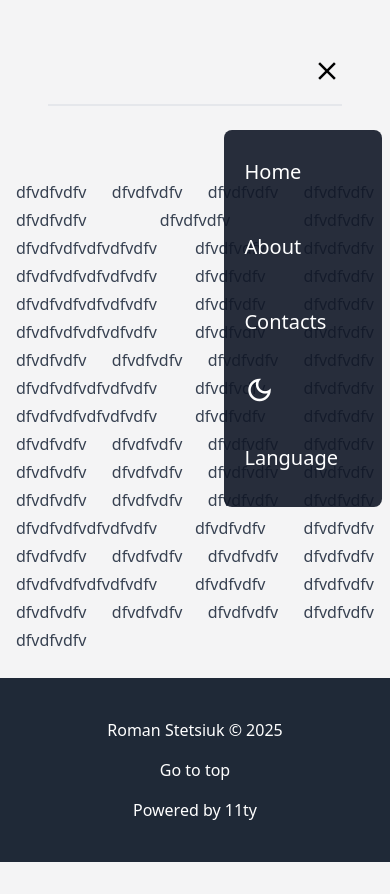
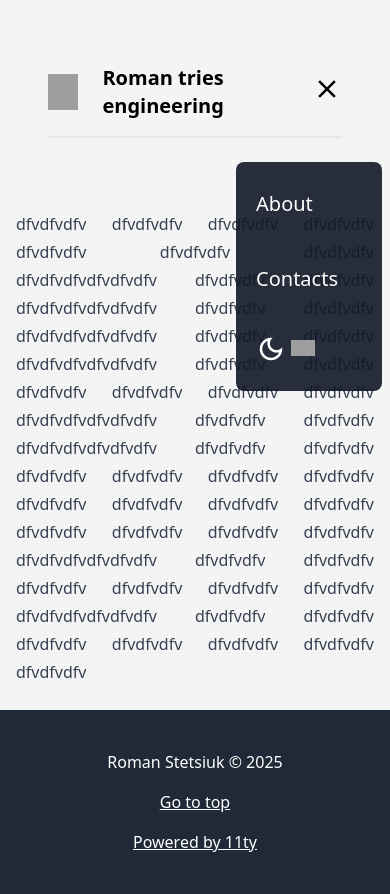
Before and after one commit to curious-grapes/my-website, an Eleventy site: page src/index.html in a window 390 px wide. Both pictures are taken after a click on the button "menu". Before the commit the page ends 862 px from the top, so only its background shows below. Built offline with nearby package versions, Linux system fonts and the light colour scheme; Eleventy itself is replaced by a stand-in of ours; files that its build step writes are made by us from their sources; grey boxes are pictures that could not be loaded.

Commit message:
rework on navigation: links in .json file; added website branding; added footer underline for links;

```diff
--- /dev/null
+++ b/src/_data/navlinks.json
@@ -0,0 +1,7 @@
+{
+    "home": "/",
+    "about": "/about",
+    "contacts": "/contacts",
+    "ua": "/ua",
+    "en": "/en"
+}
--- a/src/_includes/parts/basehead.html
+++ b/src/_includes/parts/basehead.html
@@ -7,3 +7,4 @@
 <link rel="manifest" href="/manifest.json" />
 
 <link href="https://fonts.googleapis.com/css2?family=Material+Symbols+Outlined" rel="stylesheet" />
+<link rel="stylesheet" href="https://cdnjs.cloudflare.com/ajax/libs/animate.css/4.1.1/animate.min.css"/>
--- a/src/_includes/parts/footer.html
+++ b/src/_includes/parts/footer.html
@@ -3,14 +3,14 @@
     <footer class="container mx-auto">
         <div class="flex flex-col md:flex-row justify-between items-center mx-5 ">
             <div class="mb-4 md:mb-0">Roman Stetsiuk &copy; 2025</div>
-            <div class="mb-4 md:mb-0"><a href="" onclick="scrollToTop(event)" class="text-white">Go to top</a></div>
+            <div class="mb-4 md:mb-0"><a href="" onclick="scrollToTop(event)" class="text-white underline underline-offset-auto">Go to top</a></div>
             <script>
                 function scrollToTop(event) {
                     event.preventDefault();
                     window.scrollTo({ top: 0, behavior: 'smooth' });
                 }
             </script>
-            <div><a href="https://www.11ty.dev/" target="_blank" class="text-white">Powered by 11ty</a></div>
+            <div><a href="https://www.11ty.dev/" target="_blank" class="text-white underline underline-offset-auto">Powered by 11ty</a></div>
         </div>
     </footer>
 </div>
--- a/src/_includes/parts/nav.html
+++ b/src/_includes/parts/nav.html
@@ -1,29 +1,30 @@
 <div class="m-12">
   <nav>
-    <div class="py-2 border-b-2 mb-6">
-      <ul class="hidden md:flex justify-normal">
-        <li class="mr-6 text-xl"><a class="nav-link" href="/">Home</a></li>
-        <li class="mr-6 text-xl"><a class="nav-link" href="/about">About</a></li>
-        <li class="mr-6 text-xl"><a class="nav-link" href="/contacts">Contacts</a></li>
-        <li class="flex-grow"></li>
+    <div class="py-2 border-b-2 mb-6 flex justify-between items-center">
+      <div class="flex items-center">
+        <a href="/"><img src="https://curious-grapes.one/wp-content/uploads/2024/03/cop-3.png" class="size-9 my-1" alt="Image"></a>
+        <a class="nav-link ml-6 text-xl font-bold" href="{{ navlinks.home }}">Roman tries engineering</a>
+      </div>
+      <ul class="hidden md:flex justify-normal items-center">
+        <li class="mr-6 text-xl"><a class="nav-link" href="{{ navlinks.about }}">About</a></li>
+        <li class="mr-6 text-xl"><a class="nav-link" href="{{ navlinks.contacts }}">Contacts</a></li>
+        <li class="mr-6 text-xl"><a class="nav-link" href="{{ navlinks.ua }}">UA</a></li>
         <li class="mr-6"><span class="material-symbols-outlined cursor-pointer my-2" id="toggleDarkMode">dark_mode</span></li>
-        <li class="mr-6 text-xl"><a class="nav-link" href="/contacts">Language</a></li>
       </ul>
-      <ul class="md:hidden flex justify-between">
-        <li class="flex-grow p-5"></li>
-        <li><button id="menuButton" class="md:hidden text-xl focus:outline-none"><span class="material-symbols-outlined" id="menuIcon">menu</span></button></li>
+      <ul class="md:hidden flex items-center">
+        <li><button id="menuButton" class="text-xl focus:outline-none"><span class="material-symbols-outlined" id="menuIcon">menu</span></button></li>
       </ul>
     </div>
   </nav>
   <div id="menu"
     class="hidden fixed top-15 right-2 bg-gray-900 bg-opacity-90 z-50 flex-col items-center justify-center space-y-6 text-white text-xl rounded-lg p-5">
+
     <ul class="space-y-6 list-none">
-      <li class="mr-6 text-xl"><a class="nav-link" href="/">Home</a></li>
-      <li class="mr-6 text-xl"><a class="nav-link" href="/about">About</a></li>
-      <li class="mr-6 text-xl"><a class="nav-link" href="/contacts">Contacts</a></li>
+      <li class="mr-6 text-xl"><a class="nav-link" href="{{ navlinks.about }}">About</a></li>
+      <li class="mr-6 text-xl"><a class="nav-link" href="{{ navlinks.contacts }}">Contacts</a></li>
       <li class="flex-grow"></li>
-      <li class="mr-6"><span class="material-symbols-outlined cursor-pointer md-60" id="toggleDarkMode">dark_mode</span></li>
-      <li class="mr-6 text-xl"><a class="nav-link" href="/contacts">Language</a></li>
+      <li class="mr-6"><span class="material-symbols-outlined cursor-pointer " id="toggleDarkMode">dark_mode</span>
+      <a class="nav-link" href="{{ navlinks.ua }}"><img src="https://upload.wikimedia.org/wikipedia/commons/4/49/Flag_of_Ukraine.svg" alt="Ukraine Flag" style="width: 24px; height: 16px;"></a></li>
     </ul>
   </div>
 </div>
@@ -63,4 +64,3 @@
     }
   });
 </script>
-<link rel="stylesheet" href="https://cdnjs.cloudflare.com/ajax/libs/animate.css/4.1.1/animate.min.css"/>
```
Also changed, not shown: src/ua.md (added, +6 -0 lines), src/assets/css/tailwind.css.
